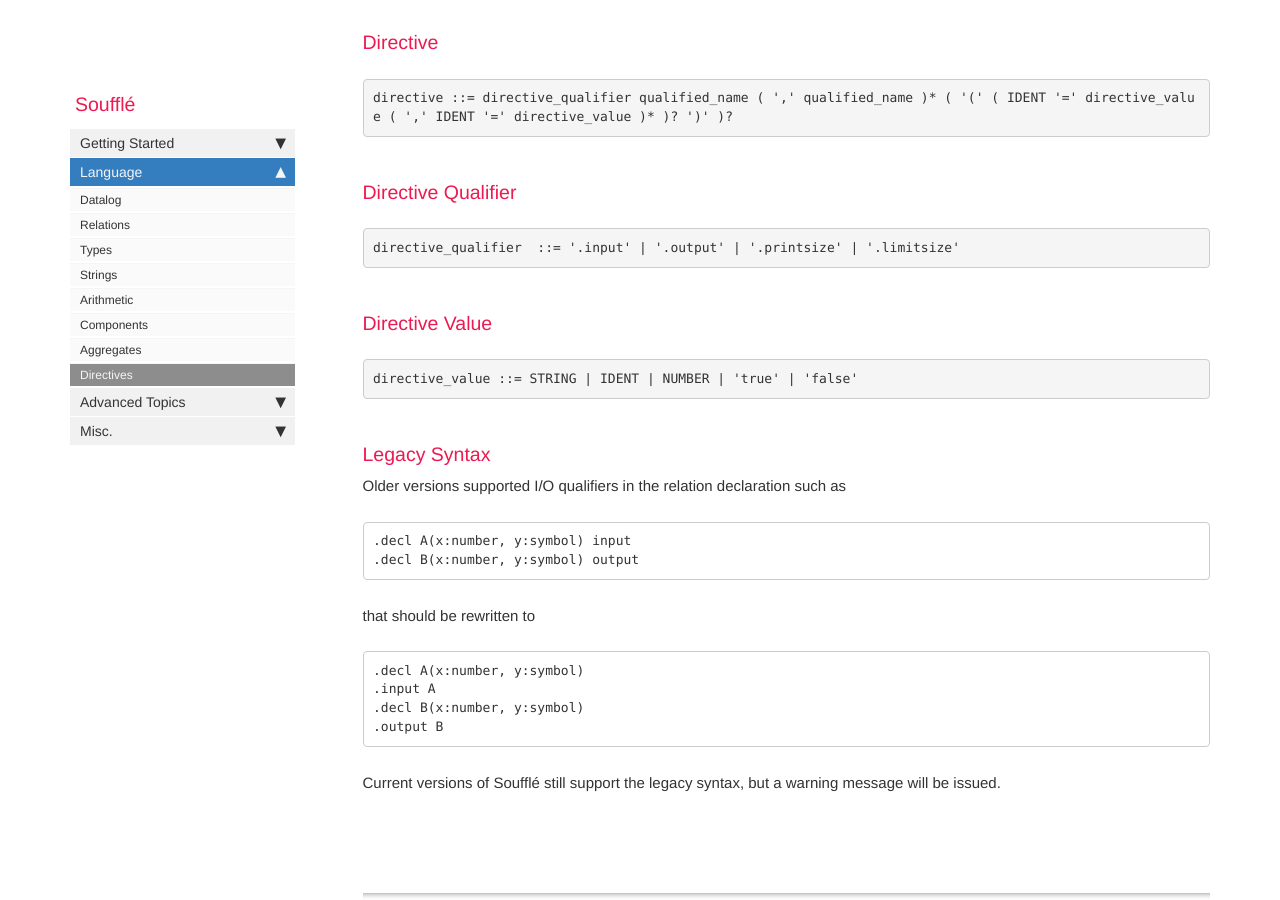
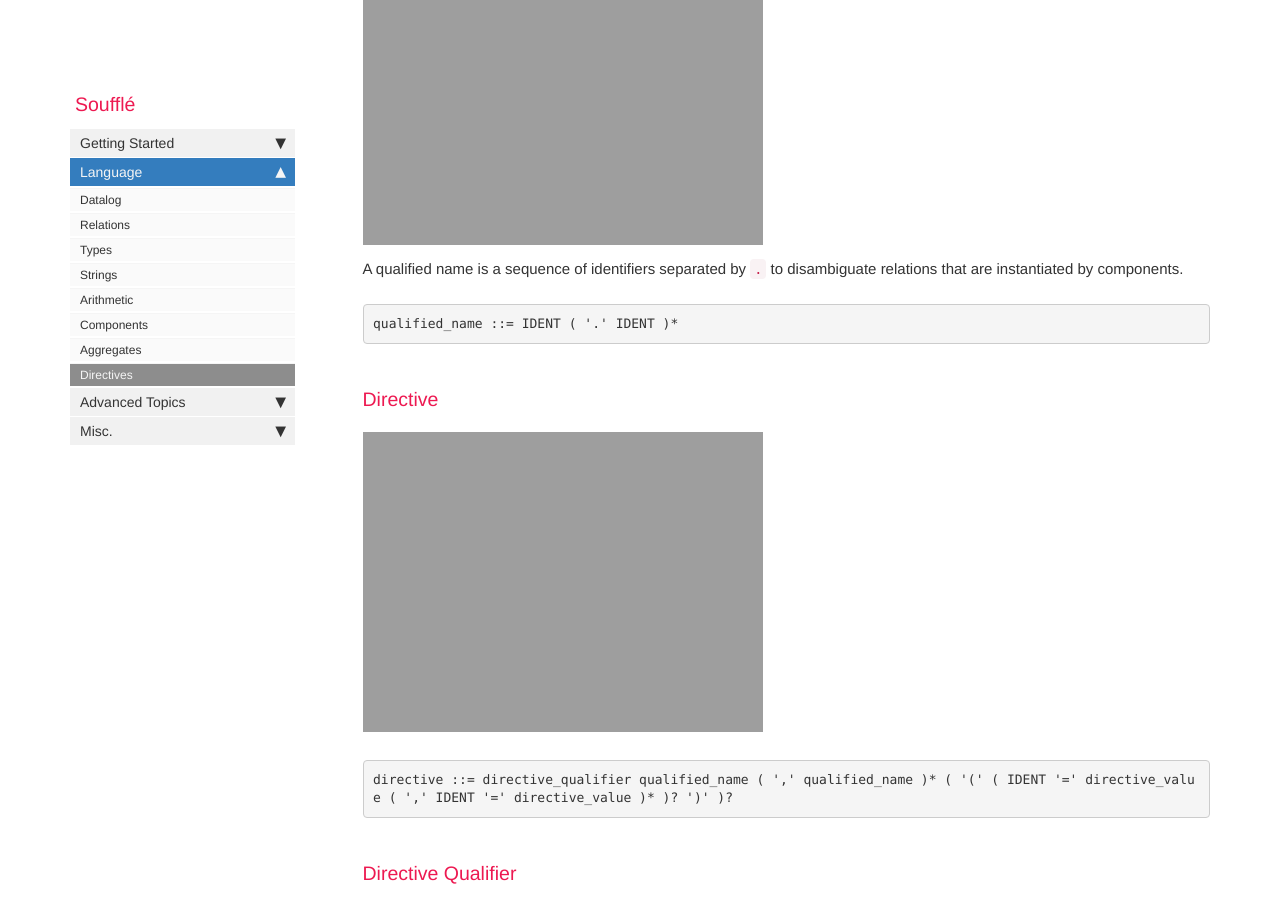
Before and after one commit to souffle-lang/souffle-lang.github.io, a Jekyll site: the page built from pages/docs/directives.md, in a window 1280 px wide and 900 px high, scrolled down 5375 px. Built offline with Jekyll 4.4.1, drawn with Linux system fonts in a browser that asks for light colours; comment, search, counter and statistics services are not loaded.

Commit message:
Update directives.md

````diff
--- a/pages/docs/directives.md
+++ b/pages/docs/directives.md
@@ -216,22 +216,34 @@ In the following, we define type declarations in Souffle more formally using [sy
 
 ### Qualified Name
 
+![Qualifier Name](https://souffle-lang.github.io/img/qualified_name.svg)
+
+A qualified name is a sequence of identifiers separated by `.` to disambiguate relations that are instantiated by components.
+
 ```ebnf
 qualified_name ::= IDENT ( '.' IDENT )*
 ```
 
 ### Directive
 
+![Directive](https://souffle-lang.github.io/img/directive.svg)
+
 ```ebnf
 directive ::= directive_qualifier qualified_name ( ',' qualified_name )* ( '(' ( IDENT '=' directive_value ( ',' IDENT '=' directive_value )* )? ')' )?
 ```
 
 ### Directive Qualifier
+
+![Directive Qualifier](https://souffle-lang.github.io/img/directive_qualifier.svg)
+
 ```ebnf
 directive_qualifier  ::= '.input' | '.output' | '.printsize' | '.limitsize'
 ```
 
 ### Directive Value
+
+![Directive Value](https://souffle-lang.github.io/img/directive_value.svg)
+
 ```ebnf
 directive_value ::= STRING | IDENT | NUMBER | 'true' | 'false'
 ```
````
